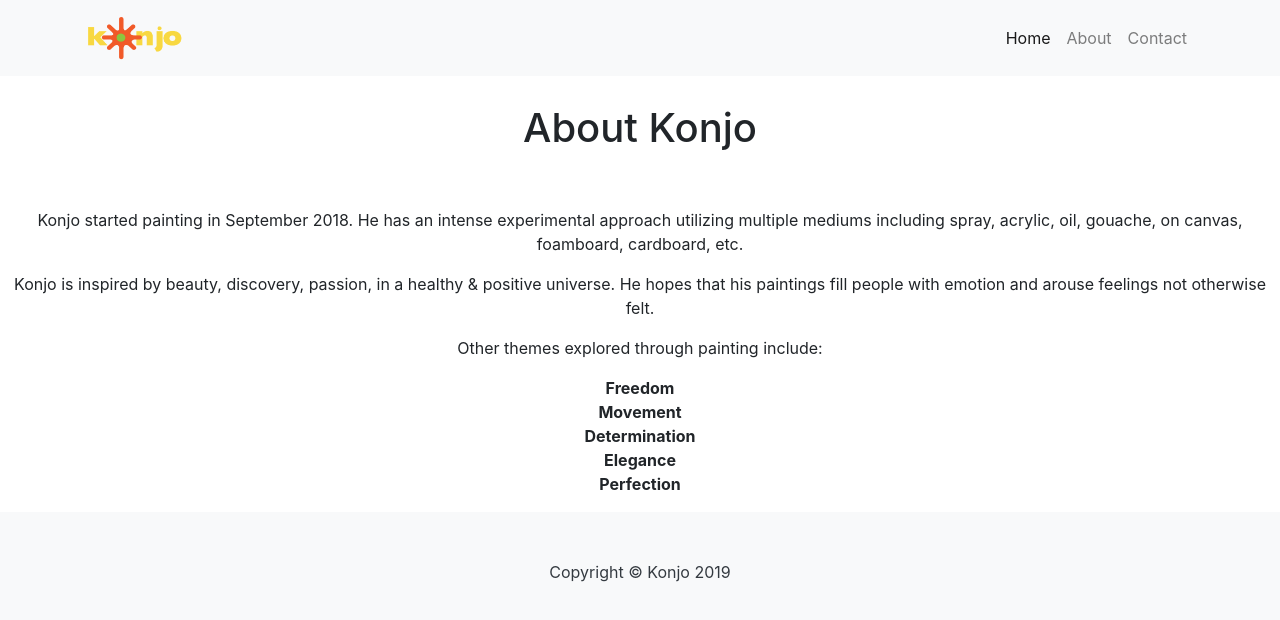
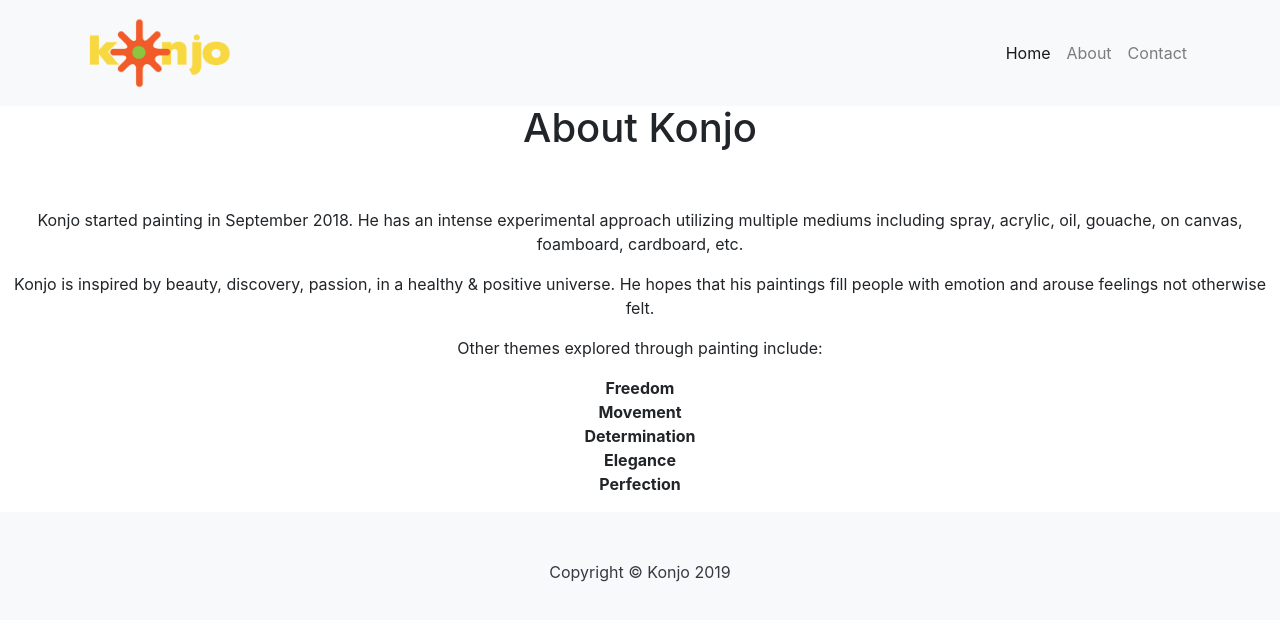
Before and after one commit to konjoinfinity/konjoinfinity.github.io, a website: page about.html in a window 1280 px wide. Drawn offline with Linux system fonts and the light colour scheme.

Commit message:
updated logo sizing on contact and about

```diff
--- a/about.html
+++ b/about.html
@@ -23,7 +23,7 @@
     <nav class="navbar navbar-expand-lg navbar-light bg-light fixed-top">
       <div class="container">
         <a class="navbar-brand" href="#"
-          ><img src="./img/logo.png" alt="Konjo" height="50" width="100"
+          ><img src="./img/logo.png" alt="Konjo" height="80" width="150"
         /></a>
         <button
           class="navbar-toggler"
```
Also changed, not shown: contact.html (+1 -1 lines).
